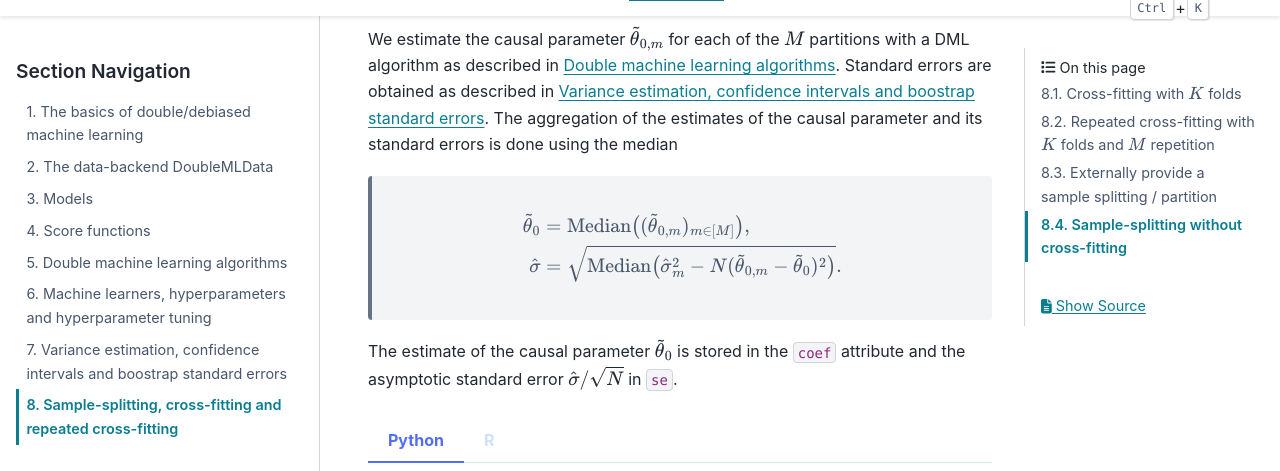
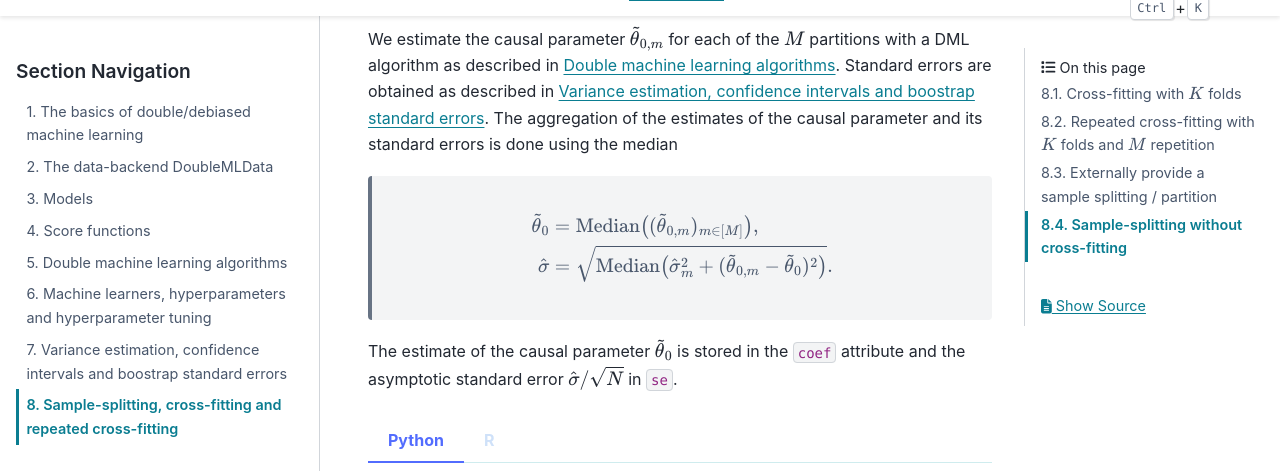
Before and after one commit to DoubleML/doubleml-docs, a Sphinx documentation site: the page built from doc/guide/resampling.rst, in a window 1280 px wide and 900 px high, scrolled down 2513 px, cut to the strip 48-519 px from the top of the window. Built offline with Sphinx 7.4.7 and the PyData theme 0.15.4, drawn with Linux system fonts in a browser that asks for light colours; pages that are not in the unit, such as notebooks, are missing from menus; some of the changed lines change nothing that is shown.

Commit message:
fix asymptotic variance aggregation for repeated cross-fitting

```diff
--- a/doc/guide/resampling.rst
+++ b/doc/guide/resampling.rst
@@ -177,7 +177,7 @@ The aggregation of the estimates of the causal parameter and its standard errors
     .. math::
         \tilde{\theta}_{0} &= \text{Median}\big((\tilde{\theta}_{0,m})_{m \in [M]}\big),
 
-        \hat{\sigma} &= \sqrt{\text{Median}\big(\hat{\sigma}_m^2 - N (\tilde{\theta}_{0,m} - \tilde{\theta}_{0})^2\big)}.
+        \hat{\sigma} &= \sqrt{\text{Median}\big(\hat{\sigma}_m^2 + (\tilde{\theta}_{0,m} - \tilde{\theta}_{0})^2\big)}.
 
 The estimate of the causal parameter :math:`\tilde{\theta}_{0}` is stored in the ``coef`` attribute
 and the asymptotic standard error :math:`\hat{\sigma}/\sqrt{N}` in ``se``.
@@ -299,7 +299,7 @@ Note that cross-fitting performs well empirically and is recommended to remove b
                                                n_folds = 2, apply_cross_fitting = False)
         dml_plr_obj_external.fit()
         print(dml_plr_obj_external.summary)
-        print(dml_plr_obj_external.n_obs)
+        print(obj_dml_data.n_obs)
         print(dml_plr_obj_external.psi.shape)
 
 .. tabbed:: R
@@ -330,7 +330,7 @@ via ``set_sample_splitting()`` needs to be applied, like for example:
 
         dml_plr_obj_external.fit()
         print(dml_plr_obj_external.summary)
-        print(dml_plr_obj_external.n_obs)
+        print(obj_dml_data.n_obs)
         print(dml_plr_obj_external.psi.shape)
 
 .. tabbed:: R
```
